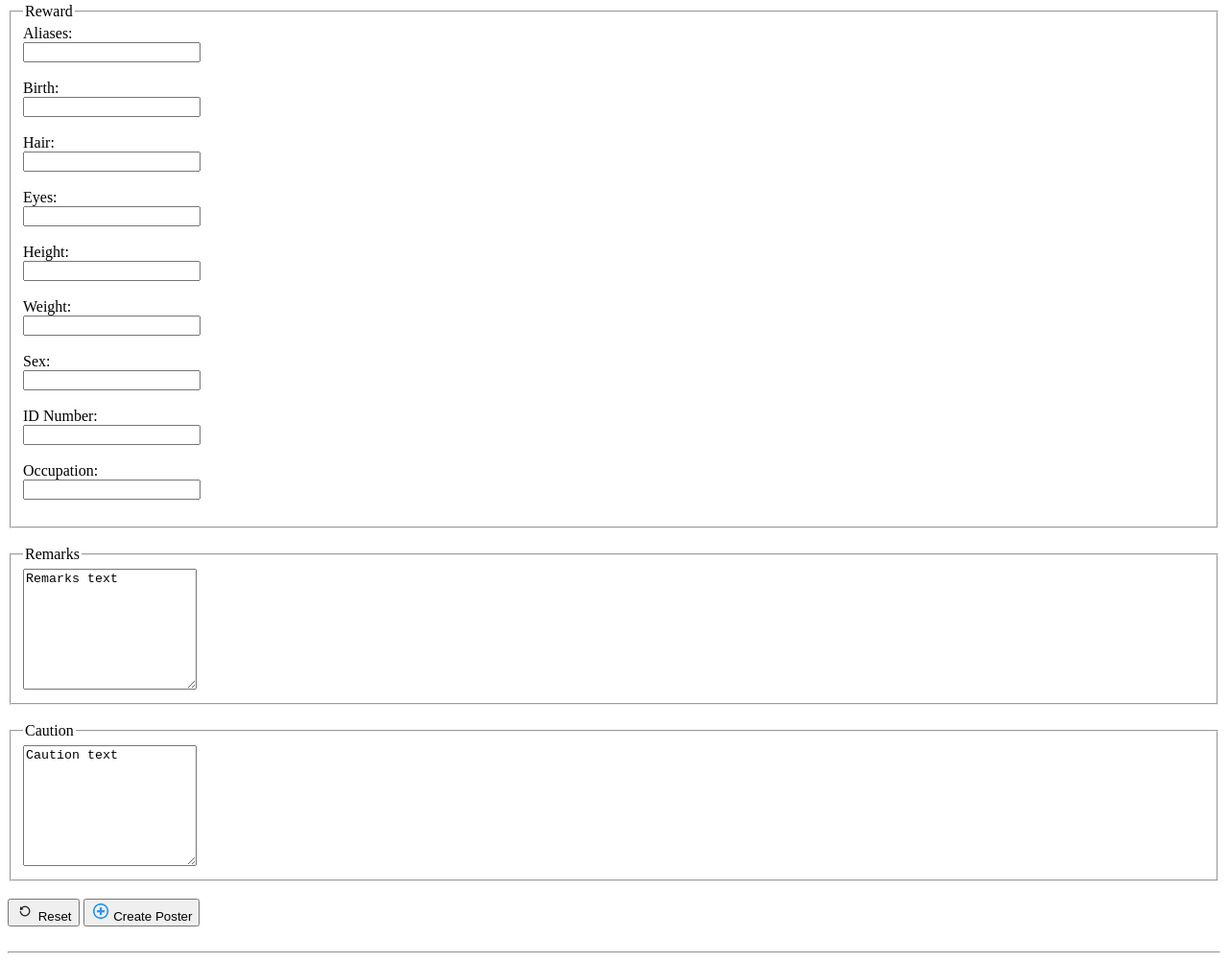
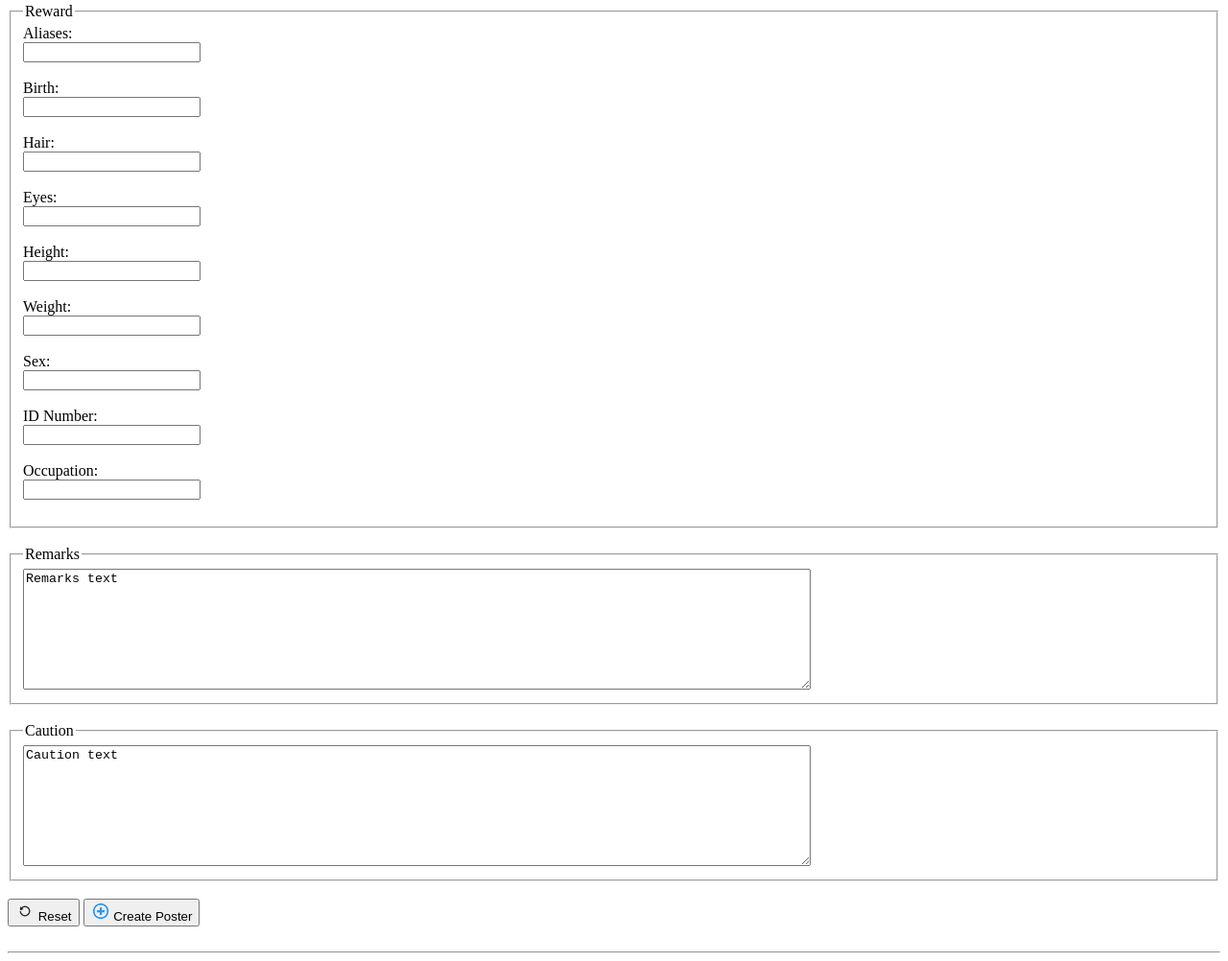
Before and after one commit to dunjamarc/bit-web, a plain HTML site: page weeklyProject1/admin/create_new.html in a window 1280 px wide. Shown: the part 307-1309 px from the top of the page at 96% size. Drawn offline with Linux system fonts and the light colour scheme.

Commit message:
finished all

```diff
--- a/weeklyProject1/admin/create_new.html
+++ b/weeklyProject1/admin/create_new.html
@@ -45,13 +45,13 @@
 
         <fieldset>
             <legend>Remarks</legend>
-            <textarea rows="8" width="cols">Remarks text</textarea>
+            <textarea rows="8" cols="100">Remarks text</textarea>
         </fieldset>
         <br>
 
         <fieldset>
             <legend>Caution</legend>
-            <textarea rows="8" width="cols">Caution text</textarea>
+            <textarea rows="8" cols="100">Caution text</textarea>
         </fieldset><br/>
 
         <button type="reset">
```
Also changed, not shown: weeklyProject1/posters/bart.html (+1 -1 lines).
